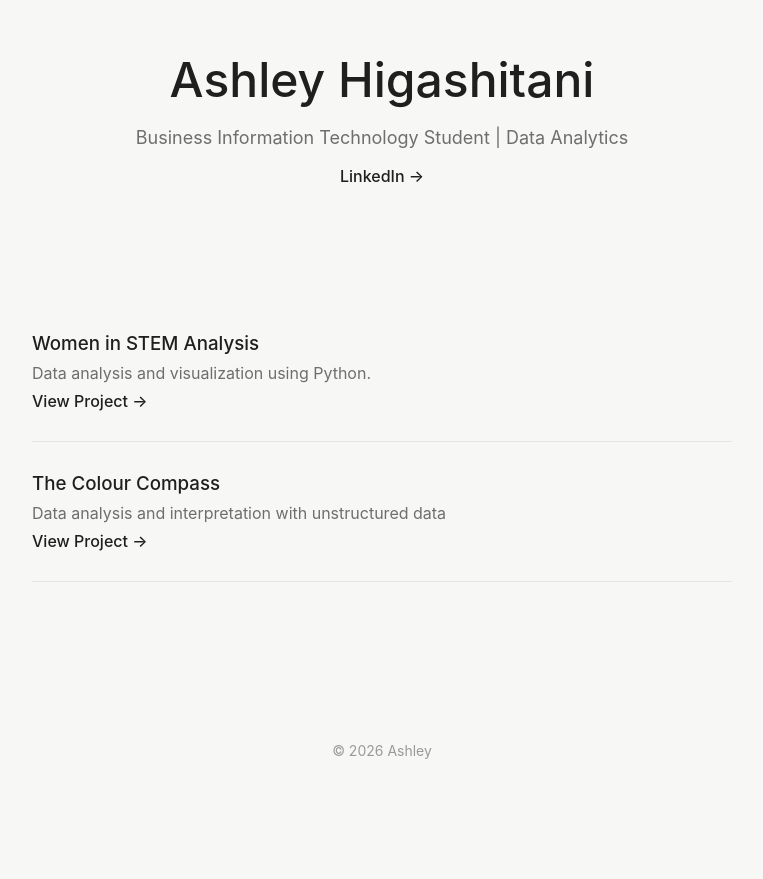
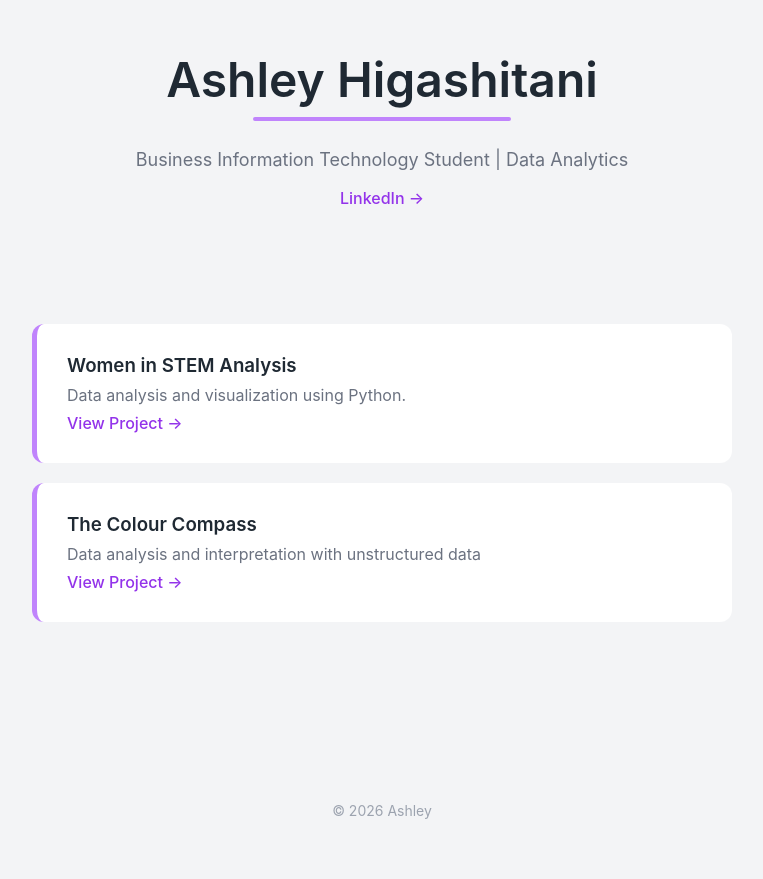
Before and after one commit to ashleyhigashitani10/ashleyhigashitani10.github.io, a plain HTML site: page index.html in a window 1280 px wide. Shown: the part 102-981 px from the top of the page, without its empty margins (258-1021 px from the left). Before the commit the page ends 921 px from the top, so only its background shows below. Drawn offline with Linux system fonts and the light colour scheme.

Commit message:
Update index.html

```diff
--- a/index.html
+++ b/index.html
@@ -8,8 +8,8 @@
     body {
         margin: 0;
         font-family: -apple-system, BlinkMacSystemFont, 'Segoe UI', sans-serif;
-            background-color: #f7f7f5;
-            color: #1f1f1f;
+        background: #f3f4f6;
+        color: #1f2933;
     }
 
     header {
@@ -19,12 +19,25 @@
 
     h1 {
         font-size: 48px;
-            font-weight: 500;
+        font-weight: 600;
         margin-bottom: 10px;
+        position: relative;
+        display: inline-block;
+    }
+
+    /* Accent line under name */
+    h1::after {
+        content: "";
+        display: block;
+        width: 60%;
+        height: 4px;
+        background: #c084fc;
+        margin: 8px auto 0;
+        border-radius: 4px;
     }
 
     .subtitle {
-            color: #6e6e6e;
+        color: #6b7280;
         font-size: 18px;
     }
 
@@ -35,40 +48,44 @@
     }
 
     .project {
-            padding: 30px 0;
-            border-bottom: 1px solid #e5e5e5;
-            transition: 0.2s ease;
+        padding: 30px;
+        margin-bottom: 20px;
+        background: white;
+        border-radius: 12px;
+        transition: 0.3s ease;
+        border-left: 5px solid #c084fc;
     }
 
     .project:hover {
-            transform: translateX(6px);
+        transform: translateY(-5px);
+        box-shadow: 0 10px 25px rgba(0,0,0,0.08);
     }
 
     .project h3 {
         margin: 0;
-            font-weight: 500;
+        font-weight: 600;
     }
 
     .project p {
         margin: 8px 0;
-            color: #6e6e6e;
+        color: #6b7280;
     }
 
     a {
         text-decoration: none;
-            color: #1f1f1f;
+        color: #9333ea;
         font-weight: 500;
     }
 
     a:hover {
-            opacity: 0.6;
+        color: #7e22ce;
     }
 
     footer {
         text-align: center;
         padding: 60px 20px;
         font-size: 14px;
-            color: #9a9a9a;
+        color: #9ca3af;
     }
 </style>
 </head>
```
Lines whose indentation alone changed are shown as unchanged.
